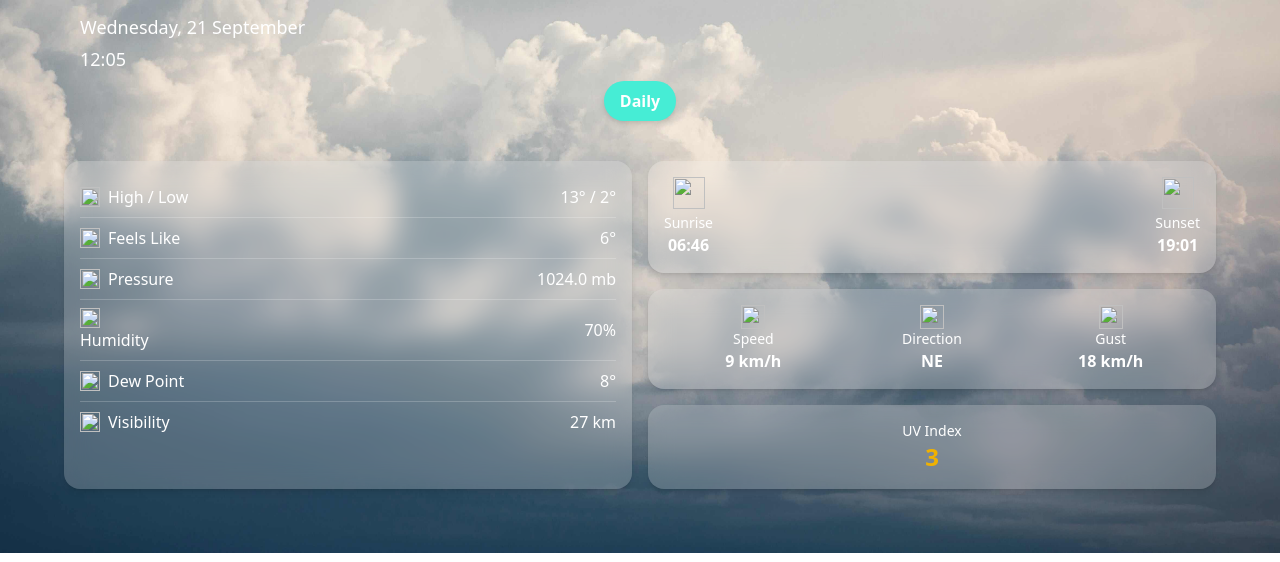
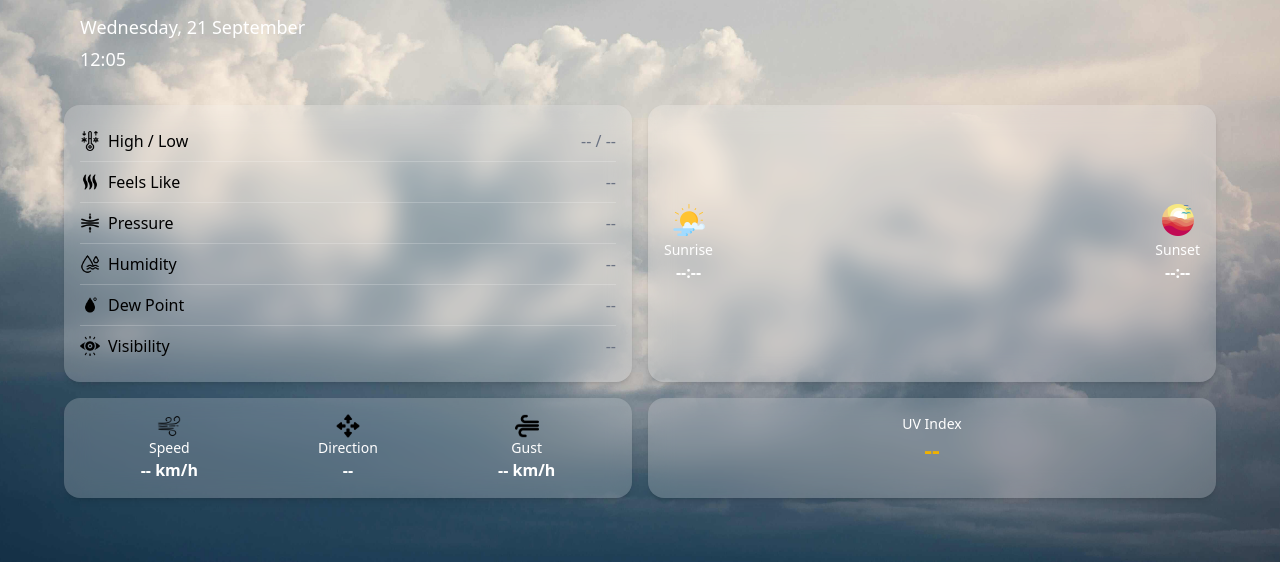
Before and after one commit to chaitali9497/weather-app-test, a website: page index.html in a window 1280 px wide. Shown: the part 483-1045 px from the top of the page. Drawn offline with Linux system fonts and the light colour scheme.

Commit message:
icon updates and some attributes added

```diff
--- a/index.html
+++ b/index.html
@@ -4,7 +4,7 @@
 <head>
   <meta charset="UTF-8">
   <meta name="viewport" content="width=device-width, initial-scale=1.0">
-  <title>Weather App</title>
+  <title>Daily Weather</title>
   <link rel="icon" type="image/png" href="src/icons/weather_logo.png">
   <link href="manifest.json" rel="manifest">
   <script src="src/index.js" defer></script>
@@ -62,7 +62,7 @@
 <div class="mt-10 px-4 py-2 flex justify-between items-start">
   <!-- Left side (Weather info) -->
   <div class="md:text-left space-y-1">
-    <h2 class="text-2xl">Weather</h2>
+    <h2 class="text-2xl text-black font-bold">Weather</h2>
     <p class="text-xl text-gray-700 mt-2">Now</p>
 
     <div class="flex items-center mt-2">
@@ -91,22 +91,10 @@
 </div>
 </div>
 
-
-
-
-<!-- Daily Button -->
-<div class="flex justify-center items-center mb-4 ">
-  <button id="dailyBtn"
-    class="px-4 py-2 rounded-full bg-teal-300 text-white font-semibold shadow-md hover:scale-105 transition">
-    Daily
-  </button>
-
-</div>
-
 <!-- Forecast Container -->
 <div id="forecast"
   class="flex space-x-4 overflow-x-auto scrollbar-thin scrollbar-thumb-gray-400 scrollbar-track-transparent
-       md:gap-6 md:space-x-0 md:overflow-x-visible">
+       md:gap-6 md:space-x-0 md:overflow-x-visible pt-4 w-full">
 </div>
 
 
@@ -116,50 +104,50 @@
         <div class="bg-white/20 backdrop-blur-md rounded-2xl p-4 shadow-md">
   <div class="flex justify-between items-center py-2 border-b border-white/20">
     <span class="flex items-center space-x-2">
-              <img src="" class="w-5 h-5" alt="">
-              <span>High / Low</span>
+      <img src="src/icons/high_low.png" class="w-5 h-5" alt="">
+      <span class="text-black">High / Low</span>
     </span>
-            <span>13° / 2°</span>
+    <span id="highLow" class="text-gray-500">-- / --</span>
   </div>
 
   <div class="flex justify-between items-center py-2 border-b border-white/20">
     <span class="flex items-center space-x-2">
-              <img src="" class="w-5 h-5" alt="">
-              <span>Feels Like</span>
+      <img src="src/icons/feels_like.png" class="w-5 h-5" alt="">
+      <span class="text-black">Feels Like</span>
     </span>
-            <span>6°</span>
+    <span id="feelsLike" class="text-gray-500">--</span>
   </div>
 
   <div class="flex justify-between items-center py-2 border-b border-white/20">
     <span class="flex items-center space-x-2">
-              <img src="" class="w-5 h-5" alt="">
-              <span>Pressure</span>
+      <img src="src/icons/pressure.png" class="w-5 h-5" alt="">
+      <span class="text-black">Pressure</span>
     </span>
-            <span>1024.0 mb</span>
-          </div>
-
-          <div class="flex justify-between items-center py-2 border-b border-white/20">
-            <span  idclass="flex items-center space-x-2">
-              <img src="" class="w-5 h-5" alt="">
-              <span>Humidity</span>
-            </span>
-            <span>70%</span>
+    <span id="pressure" class="text-gray-500">--</span>
   </div>
 
   <div class="flex justify-between items-center py-2 border-b border-white/20">
     <span class="flex items-center space-x-2">
-              <img src="" class="w-5 h-5" alt="">
-              <span>Dew Point</span>
+      <img src="src/icons/humidity.png" class="w-5 h-5" alt="">
+      <span class="text-black">Humidity</span>
     </span>
-            <span>8°</span>
+    <span id="humidityDetail" class="text-gray-500">--</span>
+  </div>
+
+  <div class="flex justify-between items-center py-2 border-b border-white/20">
+    <span class="flex items-center space-x-2">
+      <img src="src/icons/dew_point.png" class="w-5 h-5" alt="">
+      <span class="text-black">Dew Point</span>
+    </span>
+    <span id="dewPoint" class="text-gray-500">--</span>
   </div>
 
   <div class="flex justify-between items-center py-2">
-            <span class="flex items-center space-x-2">
-              <img src="" class="w-5 h-5" alt="">
-              <span>Visibility</span>
+    <span class="flex items-center space-x-2 text-gray-900">
+      <img src="src/icons/visibility.png" class="w-5 h-5" alt="">
+      <span class="text-black">Visibility</span>
     </span>
-            <span>27 km</span>
+    <span  id="visibility" class="text-gray-500">--</span>
   </div>
 </div>
 
@@ -168,42 +156,42 @@
   <!-- Sunrise / Sunset -->
   <div class="bg-white/20 backdrop-blur-md rounded-2xl p-4 shadow-md flex justify-between items-center">
     <div class="text-center">
-              <img src="" class="w-8 h-8 mx-auto" alt="">
+      <img src="src/icons/sunrise.png" class="w-8 h-8 mx-auto" alt="Sunrise Icon">
       <p class="text-sm mt-1">Sunrise</p>
-              <p class="font-bold">06:46</p>
+      <p id="sunrise" class="font-bold">--:--</p>
     </div>
     <div class="text-center">
-              <img src="" class="w-8 h-8 mx-auto" alt="">
+      <img src="src/icons/sunset.png" class="w-8 h-8 mx-auto" alt="Sunset Icon">
       <p class="text-sm mt-1">Sunset</p>
-              <p class="font-bold">19:01</p>
+      <p id="sunset" class="font-bold">--:--</p>
+    </div>
   </div>
 </div>
 
           <!-- Wind -->
 <div class="bg-white/20 backdrop-blur-md rounded-2xl p-4 shadow-md grid grid-cols-3 text-center">
   <div>
-              <img src="" class="w-6 h-6 mx-auto" alt="">
+    <img src="src/icons/wind_speed.png" class="w-6 h-6 mx-auto" alt="Wind Speed">
     <p class="text-sm">Speed</p>
-              <p class="font-bold">9 km/h</p>
+    <p id="windSpeed" class="font-bold">-- km/h</p>
   </div>
   <div>
-              <img src="" class="w-6 h-6 mx-auto" alt="">
+    <img src="src/icons/wind_direction.png" class="w-6 h-6 mx-auto" alt="Wind Direction">
     <p class="text-sm">Direction</p>
-              <p class="font-bold">NE</p>
+    <p id="windDir" class="font-bold">--</p>
   </div>
   <div>
-              <img src="" class="w-6 h-6 mx-auto" alt="">
+    <img src="src/icons/wind_gust.png" class="w-6 h-6 mx-auto" alt="Wind Gust">
     <p class="text-sm">Gust</p>
-              <p class="font-bold">18 km/h</p>
+    <p id="windGust" class="font-bold">-- km/h</p>
   </div>
 </div>
+
 
           <!-- UV Index -->
           <div class="bg-white/20 backdrop-blur-md rounded-2xl p-4 shadow-md text-center">
   <p class="text-sm">UV Index</p>
-            <p class="text-2xl font-bold text-yellow-500">3</p>
-          </div>
-        </div>
+  <p id="uvIndex" class="text-2xl font-bold text-yellow-500">--</p>
 </div>
     </section>
 
--- a/src/index.js
+++ b/src/index.js
@@ -58,6 +58,11 @@ async function search(city) {
 
     updateWeatherUI(data);
     updateForecast(data);
+    updateWeatherDetails(data);
+    updateSunTimes(data);
+    updateWindDetails(data);
+    updateUVIndex(data);
+
 
     localStorage.setItem("lastCity", city);
   } catch (error) {
@@ -78,6 +83,11 @@ async function getWeatherByCoords(lat, lon) {
 
     updateWeatherUI(data);
     updateForecast(data);
+    updateWeatherDetails(data);
+    updateSunTimes(data);
+    updateWindDetails(data);
+    updateUVIndex(data);
+
 
     localStorage.setItem("lastCity", data.location.name);
   } catch (error) {
@@ -130,7 +140,7 @@ function displayDailyForecast() {
         <p class="font-semibold">${weekday}</p>
         <p class="text-sm">${monthDay}</p>
         <img src="${icon}" alt="${day.day.condition.text}" class="w-12 h-12 mx-auto">
-        <p class="font-semibold">${Math.round(day.day.maxtemp_c)}° / ${Math.round(day.day.mintemp_c)}°</p>
+        <p class="font-semibold text-sm">${Math.round(day.day.maxtemp_c)}°/${Math.round(day.day.mintemp_c)}°</p>
       </div>
     `;
     forecastContainer.innerHTML += card;
@@ -162,6 +172,46 @@ function detectLocationWeather() {
   }
 }
 
+function updateWeatherDetails(data) {
+  document.getElementById("highLow").textContent =
+    `${data.forecast.forecastday[0].day.maxtemp_c}° / ${data.forecast.forecastday[0].day.mintemp_c}°`;
+
+  document.getElementById("feelsLike").textContent =
+    `${data.current.feelslike_c }°`;
+
+  document.getElementById("pressure").textContent =
+    `${data.current.pressure_mb} mb`;
+
+  document.getElementById("humidityDetail").textContent =
+    `${data.current.humidity}%`;
+
+  document.getElementById("visibility").textContent =
+    `${data.current.vis_km} km`;
+
+  // If dew point not available, just leave it "--"
+  if (data.current.dewpoint_c) {
+    document.getElementById("dewPoint").textContent = `${data.current.dewpoint_c}°`;
+  } else {
+    document.getElementById("dewPoint").textContent = "--";
+  }
+}
+
+function updateSunTimes(data) {
+  document.getElementById("sunrise").textContent = data.forecast.forecastday[0].astro.sunrise;
+  document.getElementById("sunset").textContent = data.forecast.forecastday[0].astro.sunset;
+}
+
+function updateWindDetails(data) {
+  document.getElementById("windSpeed").textContent = `${data.current.wind_kph} km/h`;
+  document.getElementById("windDir").textContent = data.current.wind_dir;
+  document.getElementById("windGust").textContent = `${data.current.gust_kph} km/h`;
+}
+
+function updateUVIndex(data) {
+  document.getElementById("uvIndex").textContent = data.current.uv;
+}
+
+
 // ---- EVENT LISTENERS ----
 const input = document.querySelector('input[placeholder="Search location..."]');
 const submitBtn = document.getElementById("submit_btn");
@@ -185,10 +235,8 @@ document.getElementById("fahrenheit").addEventListener("click", () => {
   updateTemperatureDisplay();
 });
 
-document.getElementById("dailyBtn").addEventListener("click", () => {
- displayDailyForecast();
 
-});
+
 
 document.getElementById("get-location").addEventListener("click", () => {
   detectLocationWeather();
```
Also changed, not shown: manifest.json, src/icons/dew_point.png (added), src/icons/feels_like.png (added), src/icons/high_low.png (added), src/icons/humidity.png (added), src/icons/pressure.png (added), src/icons/sunrise.png (added), src/icons/sunset.png (added), src/icons/visibility.png (added), src/icons/weather_logo.png, src/icons/wind_direction.png (added), src/icons/wind_gust.png (added), src/icons/wind_speed.png (added). Lines whose indentation alone changed are shown as unchanged.
